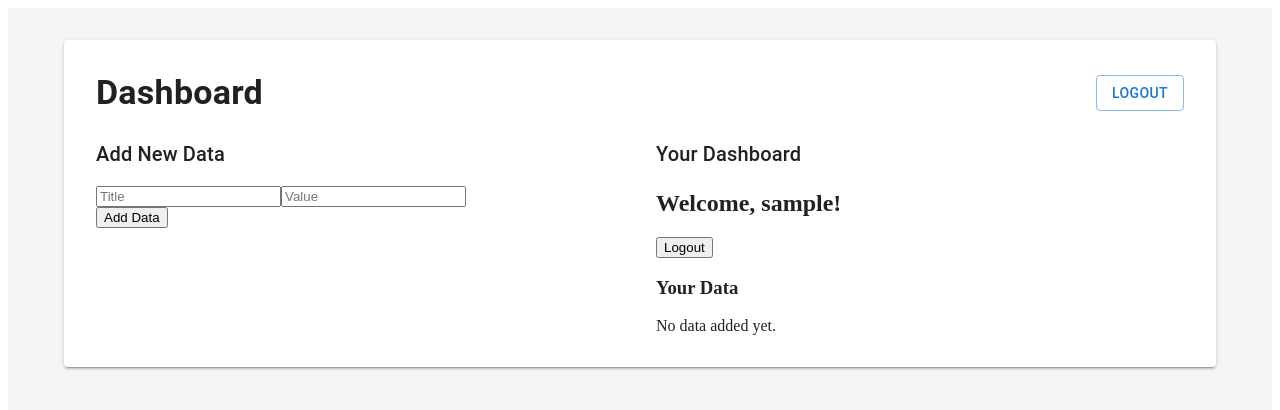
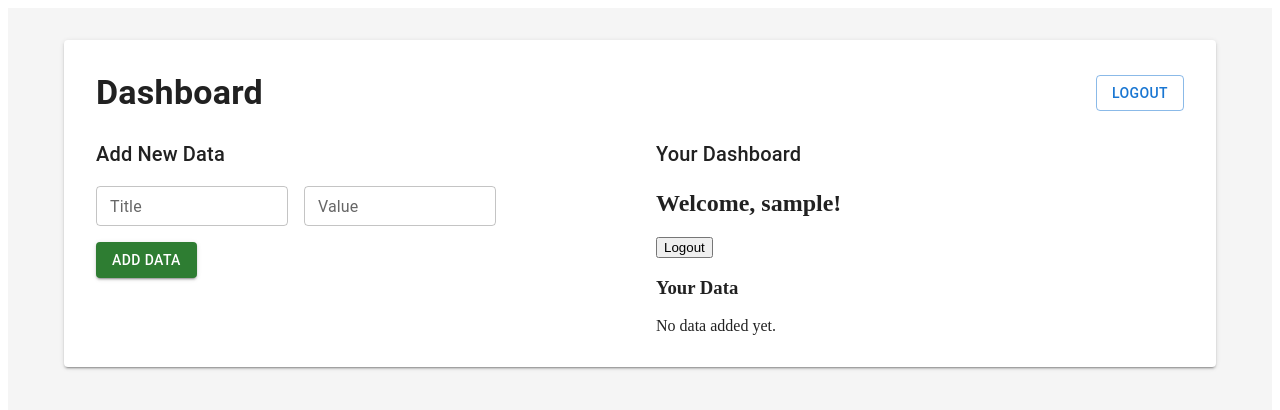
Before and after one commit to stewartDMS/OpenImpact, a Next.js app: page /dashboard in a window 1280 px wide. Shown: the top 410 px of the page. Built offline with nearby package versions, Linux system fonts and the light colour scheme; sample sign-in values are in the browser's storage.

Commit message:
Fix DataInputForm styling and functionality - convert to Material-UI components
Co-authored-by: stewartDMS <72364932+stewartDMS@users.noreply.github.com>

```diff
--- a/src/components/DataInputForm.tsx
+++ b/src/components/DataInputForm.tsx
@@ -1,4 +1,5 @@
 import React, { useState } from "react";
+import { Box, TextField, Button, Alert, Stack } from "@mui/material";
 
 type DataInputFormProps = {
   onAdd: (data: { title: string; value: string }) => void;
@@ -22,31 +23,49 @@ const DataInputForm: React.FC<DataInputFormProps> = ({ onAdd }) => {
   };
 
   return (
-    <form className="w-full max-w-md mb-4" onSubmit={handleSubmit}>
-      <div className="flex gap-2 mb-2">
-        <input
-          className="border border-gray-300 rounded px-3 py-2 w-1/2"
-          type="text"
-          placeholder="Title"
+    <Box component="form" onSubmit={handleSubmit} sx={{ width: "100%", maxWidth: 400 }}>
+      <Stack spacing={2}>
+        <Stack direction="row" spacing={2}>
+          <TextField
+            label="Title"
+            variant="outlined"
+            size="small"
             value={title}
-          onChange={e => setTitle(e.target.value)}
+            onChange={e => {
+              setTitle(e.target.value);
+              if (error) setError(""); // Clear error when user starts typing
+            }}
+            sx={{ flex: 1 }}
           />
-        <input
-          className="border border-gray-300 rounded px-3 py-2 w-1/2"
-          type="text"
-          placeholder="Value"
+          <TextField
+            label="Value"
+            variant="outlined"
+            size="small"
             value={value}
-          onChange={e => setValue(e.target.value)}
+            onChange={e => {
+              setValue(e.target.value);
+              if (error) setError(""); // Clear error when user starts typing
+            }}
+            sx={{ flex: 1 }}
           />
-      </div>
-      {error && <div className="text-red-600 text-sm mb-2">{error}</div>}
-      <button
-        className="bg-green-600 text-white px-4 py-2 rounded hover:bg-green-700"
+        </Stack>
+
+        {error && (
+          <Alert severity="error" sx={{ fontSize: "0.875rem" }}>
+            {error}
+          </Alert>
+        )}
+
+        <Button
           type="submit"
+          variant="contained"
+          color="success"
+          sx={{ alignSelf: "flex-start" }}
         >
           Add Data
-      </button>
-    </form>
+        </Button>
+      </Stack>
+    </Box>
   );
 };
 
```
Lines whose indentation alone changed are shown as unchanged.
